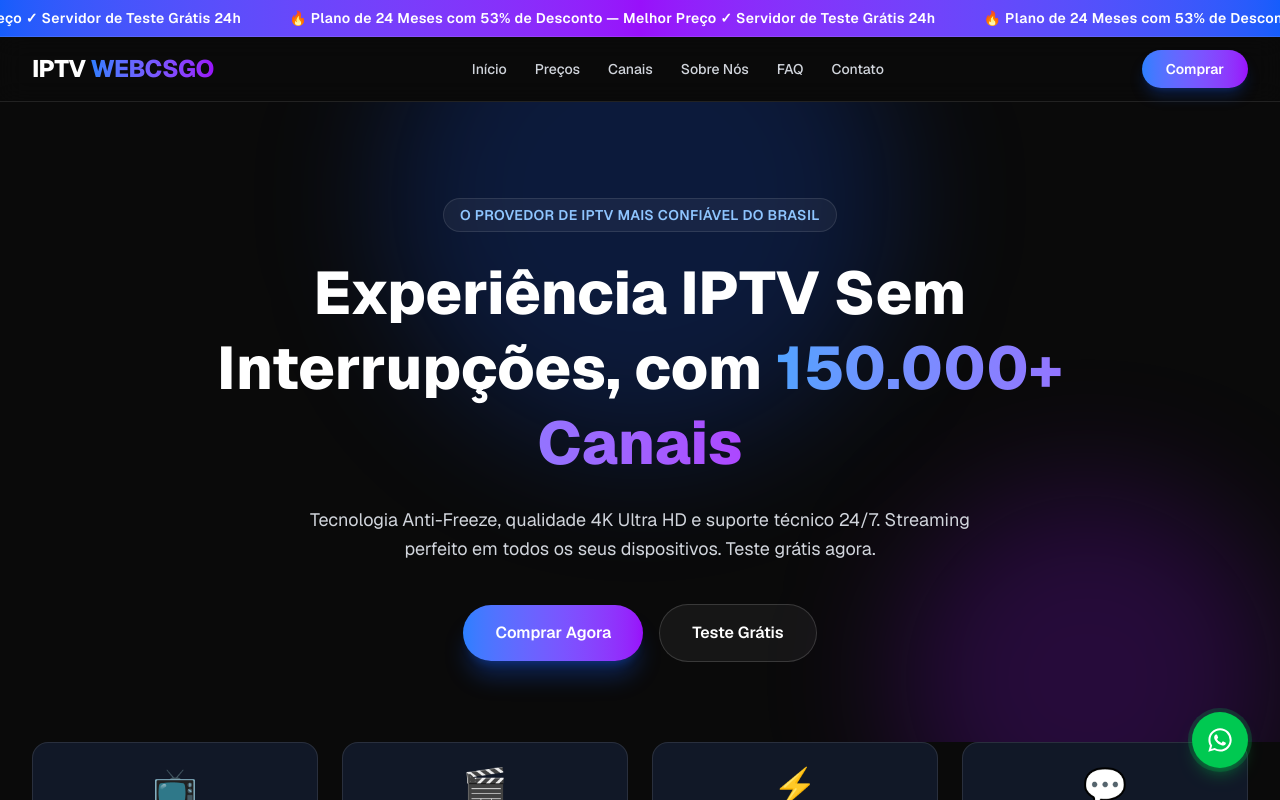
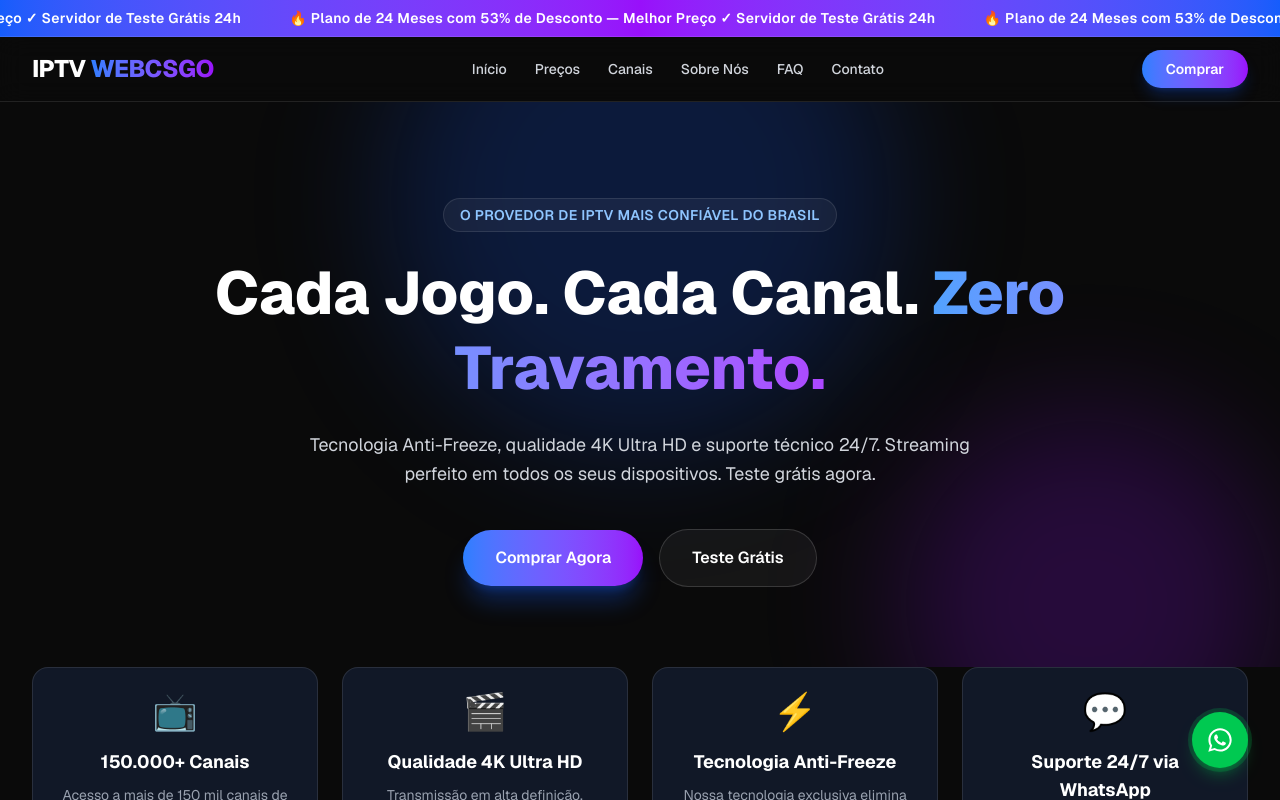
Before and after one commit to architectpoint00-sudo/iptvwebcsgo-vercel, a Next.js app: page / in a window 1280 px wide. Shown: the top 800 px of the page. Built offline with nearby package versions, Linux system fonts and the light colour scheme.

Commit message:
UI/UX: improve hero headline copy for higher conversions

```diff
--- a/src/app/page.tsx
+++ b/src/app/page.tsx
@@ -36,9 +36,9 @@
           </span>
 
           <h1 className="mt-6 text-4xl font-extrabold leading-tight text-white sm:text-5xl lg:text-6xl">
-            Experiência IPTV Sem Interrupções, com{' '}
+            Cada Jogo. Cada Canal.{' '}
             <span className="bg-gradient-to-r from-blue-400 to-purple-500 bg-clip-text text-transparent">
-              150.000+ Canais
+              Zero Travamento.
             </span>
           </h1>
 
```
